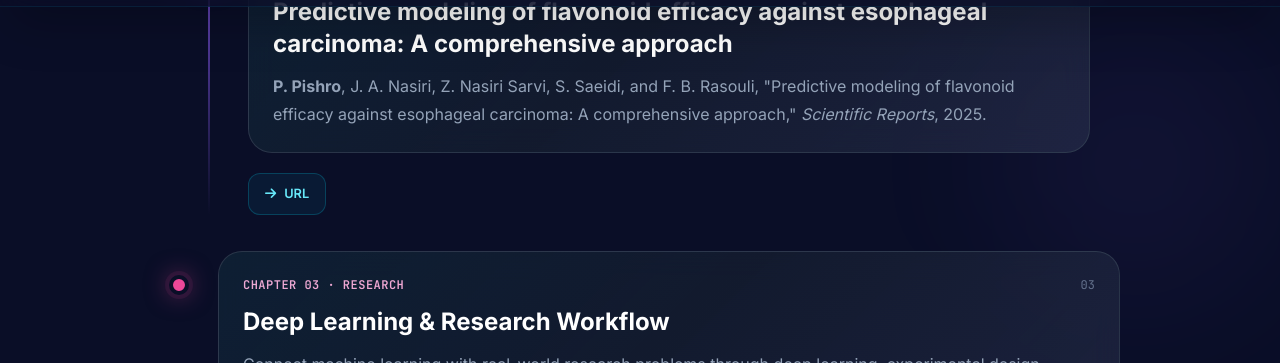
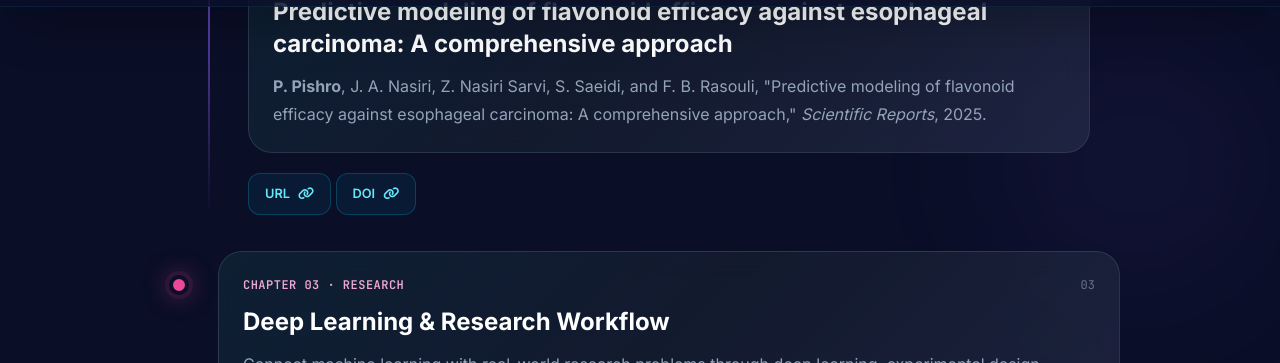
Before and after one commit to ParhamPishro/ParhamPishro.github.io, a Jekyll site: the page index.html, which Jekyll copies as it is, in a window 1280 px wide and 900 px high, scrolled down 2463 px. Shown: the part 74-437 px from the top of the window. Built offline with Jekyll 4.4.1, drawn with Linux system fonts in a browser that asks for light colours; nearby versions of some CDN libraries; comment, search, counter and statistics services are not loaded.

Commit message:
Update project links in index.html

```diff
--- a/index.html
+++ b/index.html
@@ -902,9 +902,13 @@
                             <em>Scientific Reports</em>, 2025.
                         </p>
                         </div>
-                        <a href="#projects" class="learning-btn mt-5">
-                            <i class="fas fa-arrow-right"></i>
+                        <a href="https://www.nature.com/articles/s41598-025-23689-2" class="learning-btn mt-5">
                             URL
+                            <i class="fas fa-link"></i>
+                        </a>
+                        <a href="https://doi.org/10.1038/s41598-025-23689-2" class="learning-btn mt-5">
+                            DOI
+                            <i class="fas fa-link"></i>
                         </a>
                     </div>
                 </div>
```
